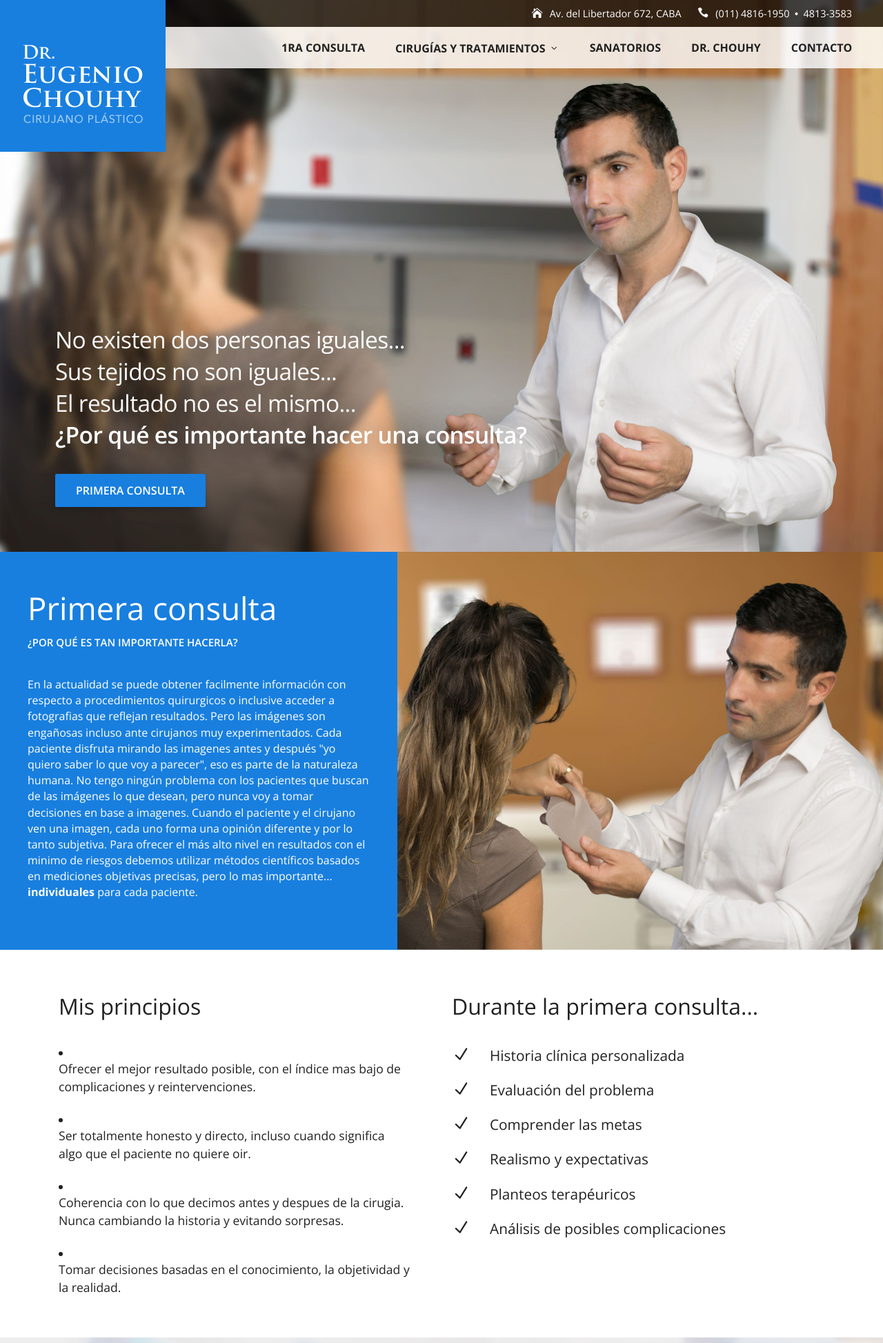
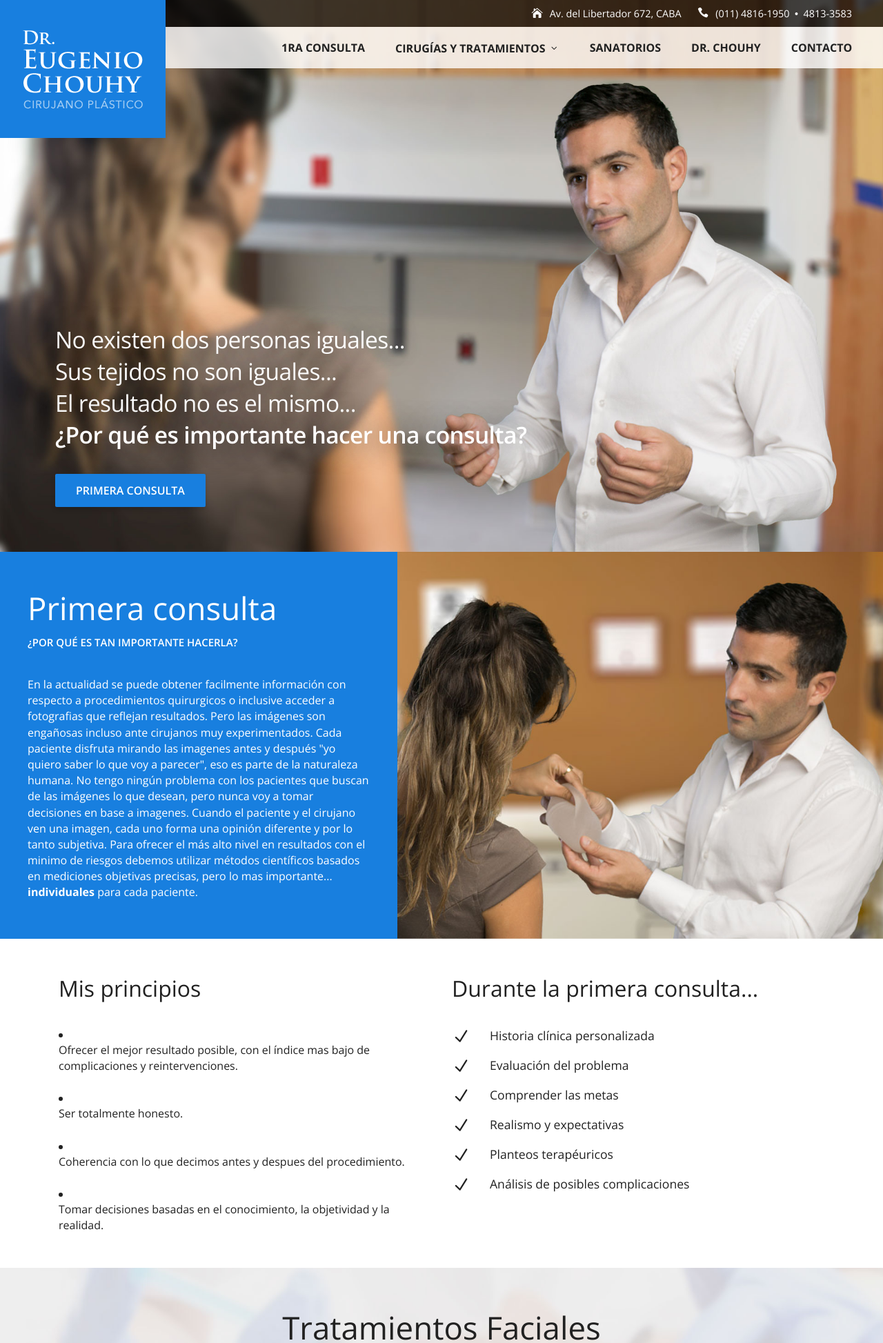
Before and after one commit to niklanus/eugenio-web, a PHP site: page / in a window 1280 px wide. Shown: the top 1947 px of the page at 69% size. Run offline with PHP 8.4, Linux system fonts and the light colour scheme; some libraries are stand-ins or nearby versions.

Commit message:
Ultimos fixes mails

```diff
--- a/css/blueprints.css
+++ b/css/blueprints.css
@@ -2192,7 +2200,7 @@ h4.main-title {
   margin: 0;
   list-style-position: inside; }
   .points-list p {
-    font-size: 1.1em;
+    font-size: 1em;
     margin: 0;
     line-height: 1.45; }
   .points-list li {
@@ -2204,13 +2212,13 @@ h4.main-title {
   .points-list.ticks {
     list-style: none; }
     .points-list.ticks li {
-      margin: 0 -15px 20px -15px; }
+      margin: 0 -15px 15px -15px; }
     .points-list.ticks .icon_check {
       font-size: 1.6em;
       position: relative;
       top: 2px; }
     .points-list.ticks p {
-      font-size: 1.3em;
+      font-size: 1.1em;
       position: relative;
       left: -40px; }
       @media only screen and (max-width: 1199px) {
@@ -2229,7 +2237,7 @@ h4.main-title {
 
 .logo-box {
   width: 240px;
-  height: 220px;
+  height: 200px;
   background: #187fdf;
   text-align: center;
   padding: 0;
@@ -2243,7 +2251,7 @@ h4.main-title {
     height: 114px;
     background: url(../img/header-logo.png) no-repeat 50% 50%;
     position: relative;
-    top: 65px; }
+    top: 44px; }
     @media (-webkit-min-device-pixel-ratio: 2), (min-resolution: 192dpi) {
       .logo-box .logo-box-img {
         background-image: url(../img/header-logo@2x.png);
@@ -2610,7 +2626,7 @@ section.intro {
 
 .consulta-more {
   background: white;
-  padding: 60px 0; }
+  padding: 50px 0; }
   @media only screen and (max-width: 767px) {
     .consulta-more .container .col-sm-6:first-child {
       margin-bottom: 60px; } }
--- a/css/blueprints.scss
+++ b/css/blueprints.scss
@@ -118,7 +122,7 @@ h4.main-title {
 	list-style-position: inside;
 
 	p {
-		font-size: 1.1em;
+		font-size: 1em;
 		margin: 0;
 		line-height: 1.45;
 	}
@@ -141,7 +145,7 @@ h4.main-title {
 		list-style: none;
 
 		li {
-			margin: 0 -15px 20px -15px;
+			margin: 0 -15px 15px -15px;
 		}
 
 		.icon_check {
@@ -151,7 +155,7 @@ h4.main-title {
 		}
 
 		p {
-			font-size: 1.3em;
+			font-size: 1.1em;
 			position: relative;
 			left: -40px;
 
@@ -184,7 +188,7 @@ h4.main-title {
 
 .logo-box {
 	width: 240px;
-	height: 220px;
+	height: 200px;
 	background: $blue;
 	text-align: center;
 	padding: 0;
@@ -199,7 +203,7 @@ h4.main-title {
 		height: 114px;
 		background: url(../img/header-logo.png) no-repeat 50% 50%;
 		position: relative;
-		top: 65px;
+		top: 44px;
 
 		@media (-webkit-min-device-pixel-ratio: 2), (min-resolution: 192dpi) {
 			background-image: url(../img/header-logo@2x.png);
@@ -723,7 +742,7 @@ section.intro {
 
 .consulta-more {
 	background: white;
-	padding: 60px 0;
+	padding: 50px 0;
 
 		@media only screen and (max-width : 767px) {
 			.container .col-sm-6:first-child {
--- a/css/components/_grid.scss
+++ b/css/components/_grid.scss
@@ -17,6 +17,11 @@
 @media (min-width: 1200px) {
   .container {
     width: 1170px;
+  }
+}
+@media (min-width: 1400px) {
+  .container.container-carousel {
+    width: 1350px;
   }
 }
 .container-fluid {
--- a/css/components/_normalize.scss
+++ b/css/components/_normalize.scss
@@ -1,5 +1,6 @@
 * {
   box-sizing: border-box;
+  -webkit-box-sizing: border-box;
 }
 
 p,a,h1,h2,h3,h4,h5,li,span,i {
--- a/index.html
+++ b/index.html
@@ -1,6 +1,6 @@
 <!DOCTYPE html>
-<!--[if IE 8]>    <html lang="en-us" class="ie8"> <![endif]-->
-<!--[if lt IE 9]><!--> <html lang="es" class="ie9plus"> <!--<![endif]-->
+<!--[if !IE]><!--><html lang="es" class=""><!--<![endif]-->
+<!--[if IE]><html lang="es" class="ie"><![endif]-->
 <head>
 	<meta charset="UTF-8">
 	<meta name="viewport" content="width=device-width, initial-scale=1, user-scalable=no">
@@ -12,11 +12,11 @@
 	<link rel="stylesheet" href="css/blueprints.css">
 	<link href='http://fonts.googleapis.com/css?family=Open+Sans:300italic,400italic,600italic,700,300,600,400' rel='stylesheet' type='text/css'>
 
-    <!--[if lt IE 9]>
-        <script src="http://cdnjs.cloudflare.com/ajax/libs/respond.js/1.4.2/respond.js"></script>
-        <script src="http://cdnjs.cloudflare.com/ajax/libs/selectivizr/1.0.2/selectivizr-min.js"></script>
-        <script src="http://cdnjs.cloudflare.com/ajax/libs/html5shiv/3.7.2/html5shiv.min.js"></script>
-    <![endif]-->
+	<!--[if lt IE 9]>
+		<script src="http://cdnjs.cloudflare.com/ajax/libs/respond.js/1.4.2/respond.js"></script>
+		<script src="http://cdnjs.cloudflare.com/ajax/libs/selectivizr/1.0.2/selectivizr-min.js"></script>
+		<script src="http://cdnjs.cloudflare.com/ajax/libs/html5shiv/3.7.2/html5shiv.min.js"></script>
+	<![endif]-->
 </head>
 <body>
 	<header>
@@ -88,6 +88,7 @@
 				<div class="consulta-slider-img img-1"></div>
 				<div class="consulta-slider-img img-2"></div>
 				<div class="consulta-slider-img img-3"></div>
+				<div class="consulta-slider-img img-5"></div>
 				<div class="consulta-slider-img img-4"></div>
 			</div>
 		</div>
@@ -100,10 +101,10 @@
 							<p>Ofrecer el mejor resultado posible, con el índice mas bajo de complicaciones y reintervenciones.</p>
 						</li>
 						<li>
-							<p>Ser totalmente honesto y directo, incluso cuando significa algo que el paciente no quiere oir.</p>
+							<p>Ser totalmente honesto.</p>
 						</li>
 						<li>
-							<p>Coherencia con lo que decimos antes y despues de la cirugia. Nunca cambiando la historia y evitando sorpresas.</p>
+							<p>Coherencia con lo que decimos antes y despues del procedimiento.</p>
 						</li>
 						<li>
 							<p>Tomar decisiones basadas en el conocimiento, la objetividad y la realidad.</p>
@@ -202,9 +203,9 @@
 
 
 		<div class="cirugia-part estetica" id="anchor-estetica">
-			<div class="container">
+			<div class="container container-carousel">
 				<h2 class="main-title"><span class="main">Cirugía Estética</span></h2>
-				<div class="cirugia-carousel">
+				<div class="cirugia-carousel-big">
 
 					<div class="cirugia-item">
 						<img src="img/estetica-1.jpg" alt="">
@@ -269,9 +270,9 @@
 
 
 		<div class="cirugia-part reparadora" id="anchor-reparadora">
-			<div class="container">
+			<div class="container container-carousel">
 				<h2 class="main-title"><span class="main">Cirugía Reparadora</span></h2>
-				<div class="cirugia-carousel">
+				<div class="cirugia-carousel-big">
 					<div class="cirugia-item">
 						<div class="text">
 							<h3>Reconstruccion mamaria</h3>
@@ -398,8 +399,8 @@
 			<div class="container">
 				<div class="contact-overlay">
 					<div class="inner">
-						<!--<p><a href="https://www.google.com.ar/maps/place/Av+del+Libertador+672,+Buenos+Aires,+Ciudad+Aut%C3%B3noma+de+Buenos+Aires/@-34.5883635,-58.3825816,17z/data=!3m1!4b1!4m2!3m1!1s0x95bccab00fd90607:0xcd271c1cbb97eee"><i class="icon_pin"></i> Av. del Libertador 672</a></p>-->
-						<p><a href="tel:011-4816-1950"><i class="icon_phone"></i> <span>(011)</span> 4816-1950 / 4813-3583</a></p>
+						<p><a href="https://www.google.com.ar/maps/place/Juncal+673,+Buenos+Aires,+Ciudad+Aut%C3%B3noma+de+Buenos+Aires/@-34.5928482,-58.3768123,17z/data=!3m1!4b1!4m2!3m1!1s0x95bccab43a83dd17:0x2917d520938cc77"><i class="icon_pin"></i> Juncal 673</a></p>
+						<p><a href="tel:1133933147"><i class="icon_phone"></i> <span>(+54 9)</span> 11-3393-3147</a></p>
 						<p><i class="icon_mail"></i> <a href="mailto:info@eugeniochouhy.com">info@eugeniochouhy.com</a></p>
 					</div>
 				</div>
@@ -436,7 +437,7 @@
 	<script src="js/smooth-scroll.min.js"></script>
 	<script src="js/slick.min.js"></script>
 	<script src="js/featherlight.js"></script>
-	<script src="js/waves.min.js"></script>
+	<!--[if !IE]><!--><script src="js/waves.min.js"></script><!--<![endif]-->
 	<script src="js/jquery.waypoints.min.js"></script>
 	<script src="js/scripts.js"></script>
 </body>
```
Also changed, not shown: other parts of css/blueprints.css (+26 -10 lines), other parts of css/blueprints.scss (+28 -9 lines), js/scripts.js (+48 -4 lines), img/consulta-2.jpg, img/consulta-5.jpg (added).
